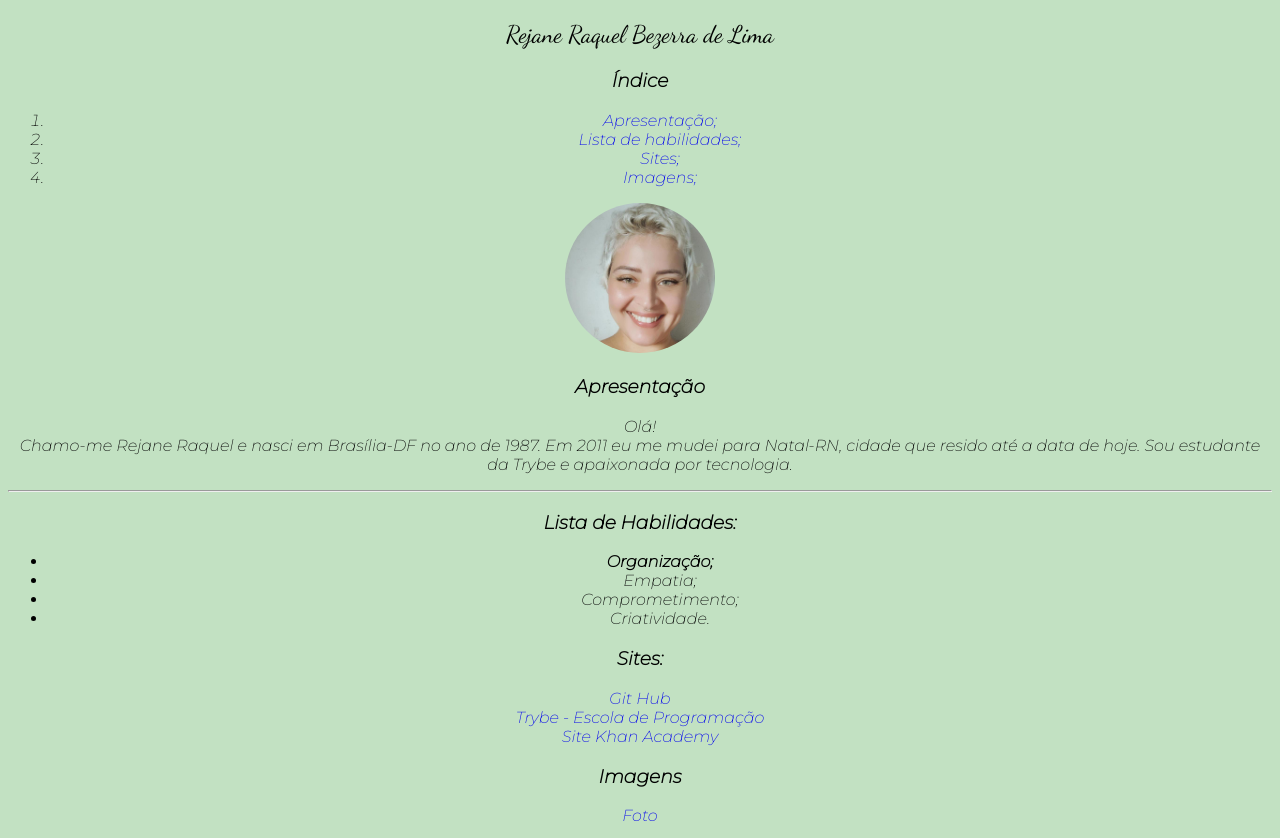
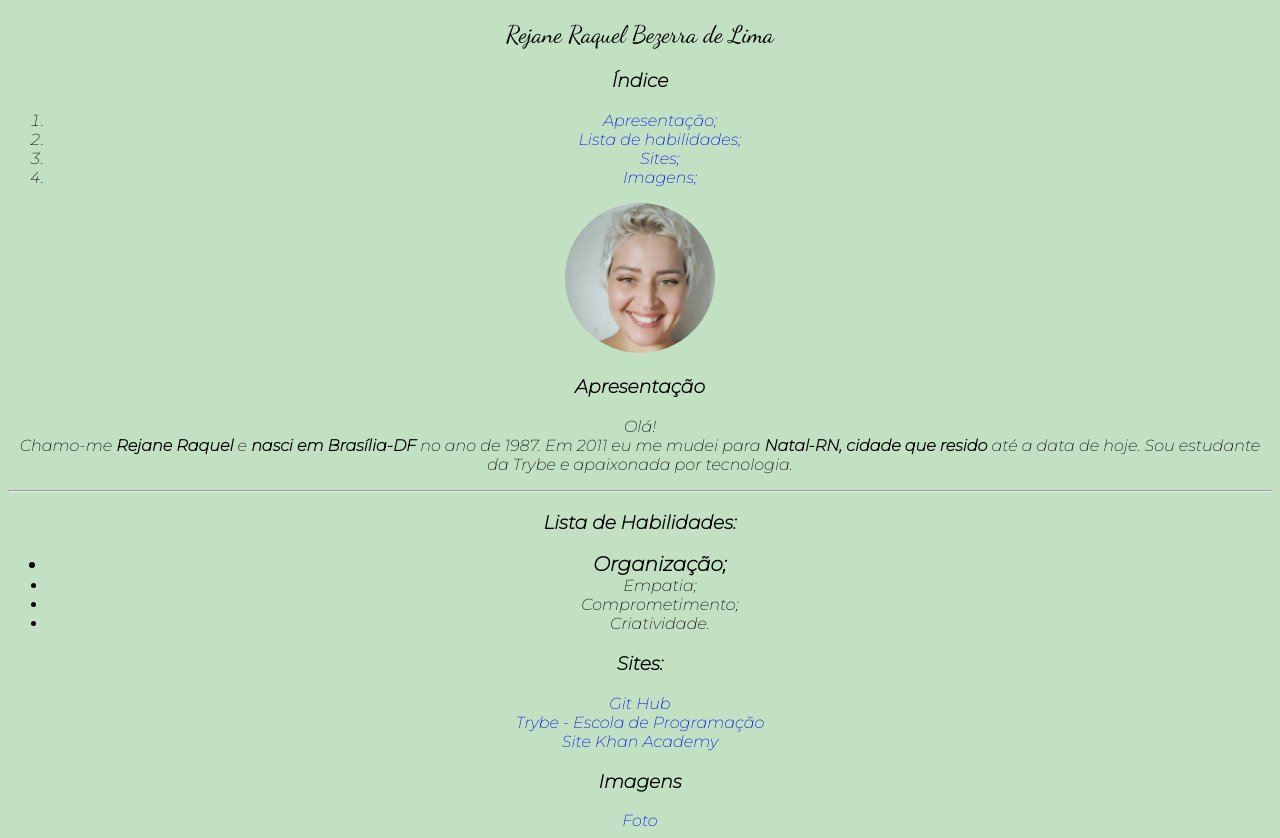
Before and after one commit to rejaneraquel/rejaneraquel.github.io, a plain HTML site: page index.html in a window 1280 px wide. Drawn offline with Linux system fonts and the light colour scheme.

Commit message:
Destaca itens de apresentaçao e muda tamanho de letra de uma habilidade

```diff
--- a/index.html
+++ b/index.html
@@ -37,12 +37,12 @@
 
     <p>
         Olá! <br>
-        Chamo-me <em>Rejane Raquel</em> e nasci em Brasília-DF no ano de 1987. Em 2011 eu me mudei para Natal-RN, cidade que resido até a data de hoje. Sou estudante da Trybe e apaixonada por tecnologia.
+        Chamo-me <strong>Rejane Raquel</strong> e <strong>nasci em Brasília-DF </strong>no ano de 1987. Em 2011 eu me mudei para <strong> Natal-RN, cidade que resido</strong> até a data de hoje. Sou estudante da Trybe e apaixonada por tecnologia.
     </p>
     <hr>
     <h3 class="titulosessao"id="indice2" >Lista de Habilidades:</h3>
     <ul>
-        <li><strong>Organização;</strong></li>
+        <li id="hab1"><strong>Organização;</strong></li>
         <li>Empatia;</li>
         <li>Comprometimento;</li>
         <li>Criatividade.</li>
--- a/style.css
+++ b/style.css
@@ -3,6 +3,9 @@ body {
     text-align: center;
     font-family: Montserrat, sans-serif;
 
+}
+#hab1 {
+    font-size: 20px ;
 }
 
 .nome {
```
